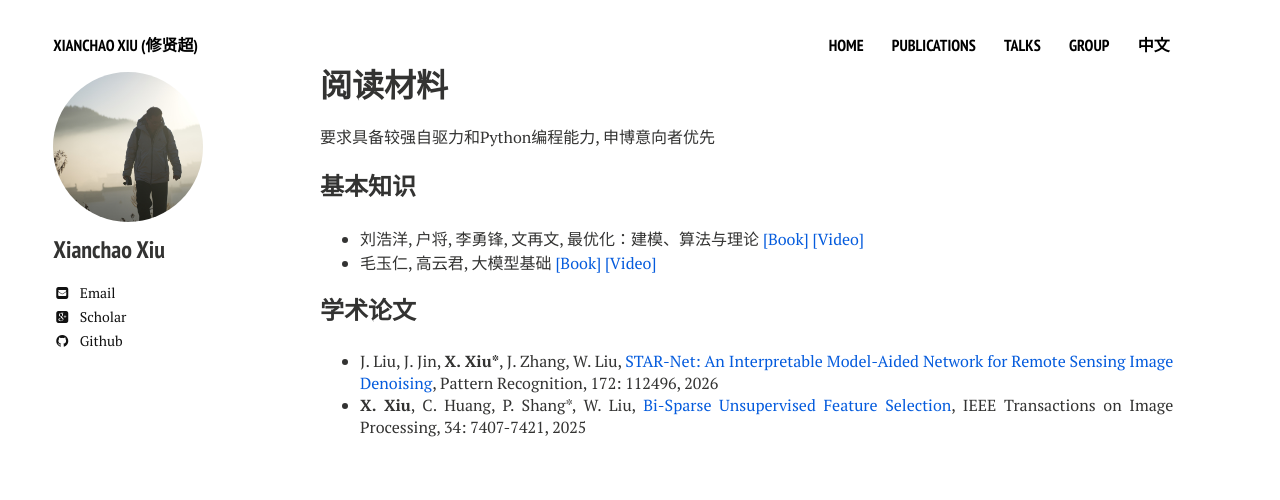
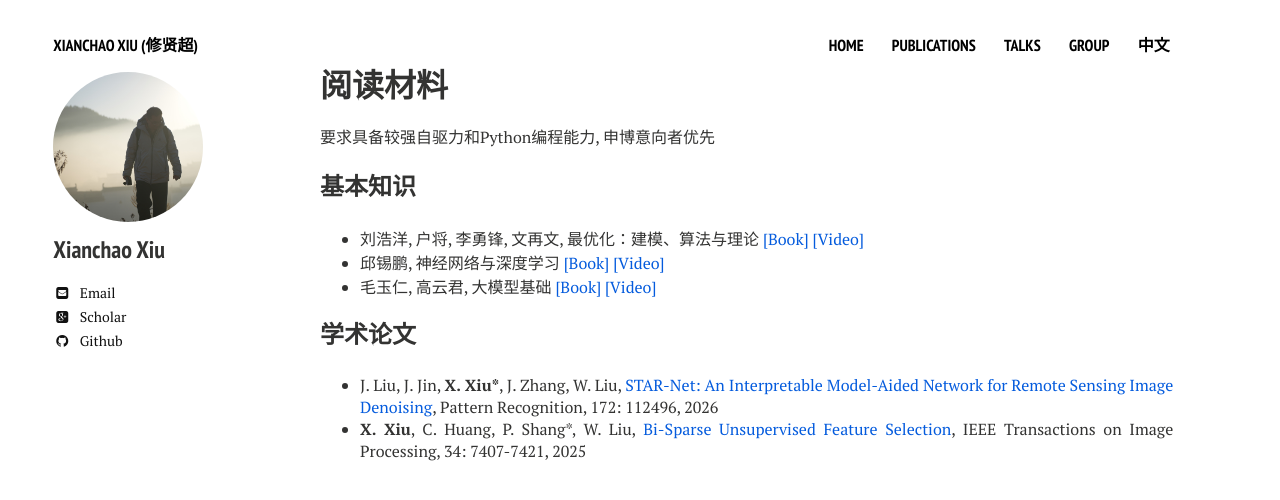
Before and after one commit to xianchaoxiu/xianchaoxiu.github.io, a Jekyll site: the page built from chinese/reading/index.md, in a window 1280 px wide. Shown: the top 500 px of the page. Built offline with Jekyll 4.4.1, drawn with Linux system fonts in a browser that asks for light colours; nearby versions of some CDN libraries.

Commit message:
Update index.md

```diff
--- a/chinese/reading/index.md
+++ b/chinese/reading/index.md
@@ -9,6 +9,7 @@ share: false
 
 ### 基本知识
 * 刘浩洋, 户将, 李勇锋, 文再文, 最优化：建模、算法与理论 <a href="http://faculty.bicmr.pku.edu.cn/~wenzw/optbook.html" class="textlink" target="_blank">[Book]</a> <a href="https://www.bilibili.com/video/BV1xH4y1y7qy/" class="textlink" target="_blank">[Video]</a> <br>
+* 邱锡鹏, 神经网络与深度学习 <a href="https://nndl.github.io/" class="textlink" target="_blank">[Book]</a> <a href="https://www.bilibili.com/video/BV13b4y1177W/" class="textlink" target="_blank">[Video]</a> <br>
 * 毛玉仁, 高云君, 大模型基础 <a href="https://github.com/ZJU-LLMs/Foundations-of-LLMs" class="textlink" target="_blank">[Book]</a> <a href="https://www.bilibili.com/video/BV1PB6XYFET2/" class="textlink" target="_blank">[Video]</a> <br>
 
 
```
